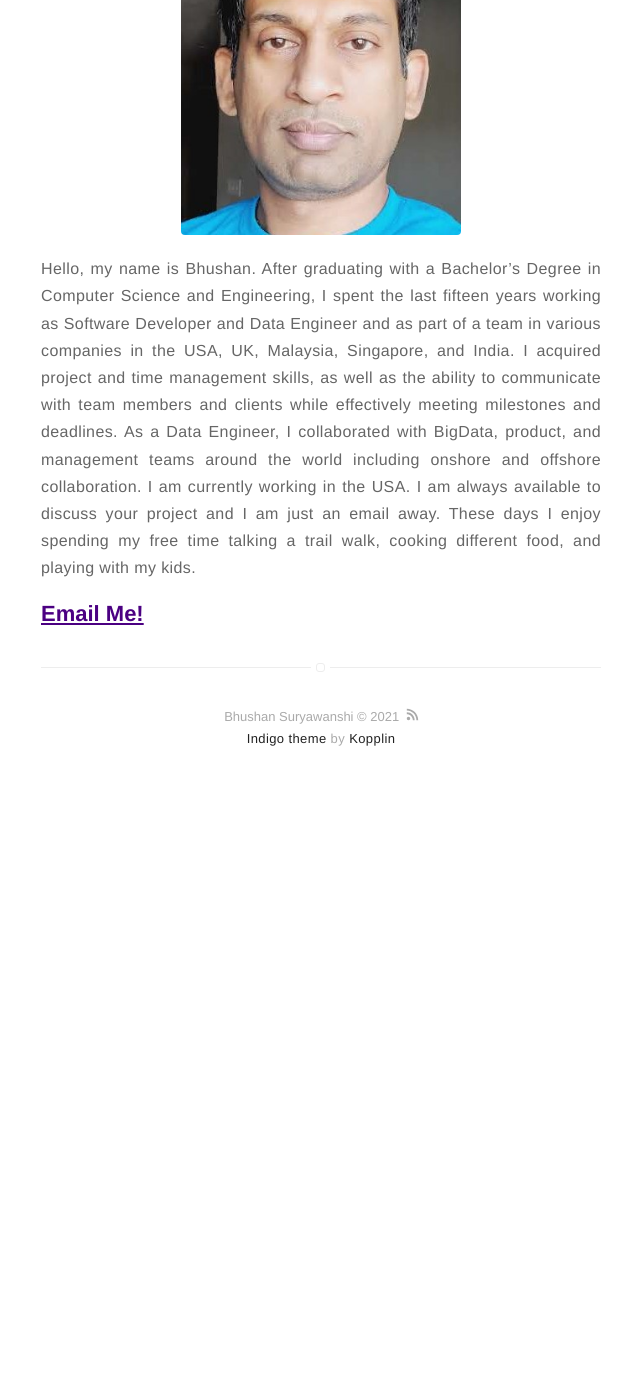
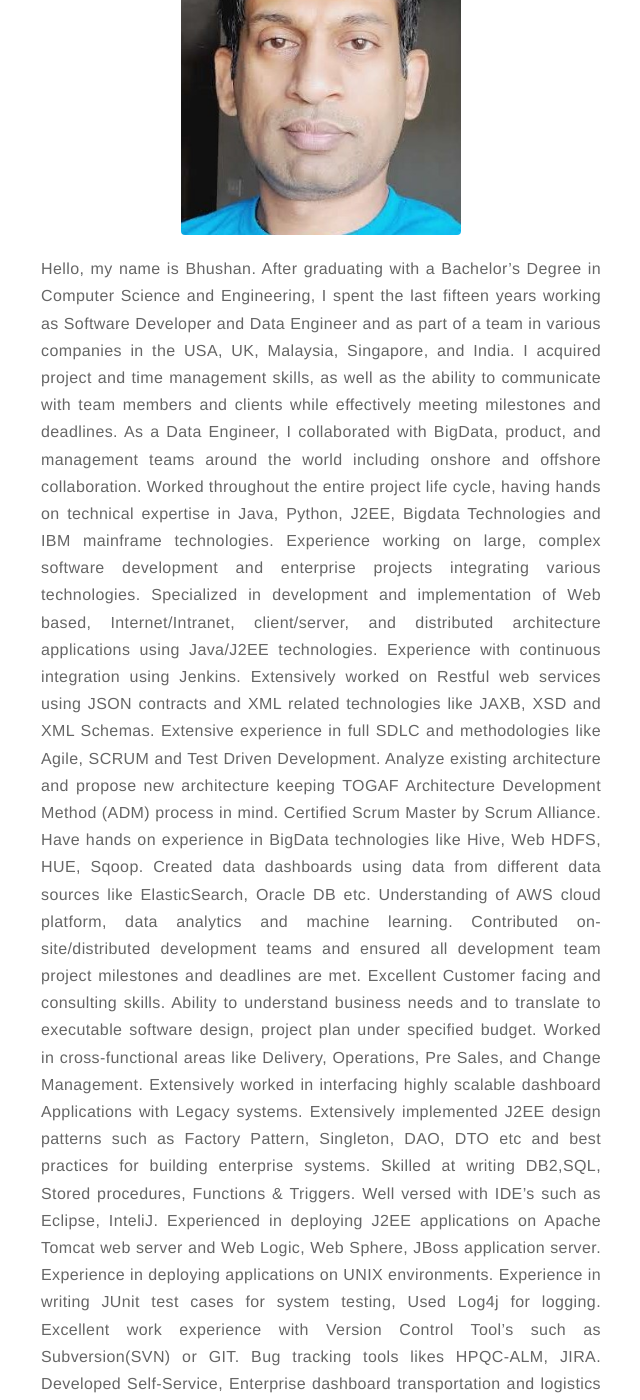
Before and after one commit to BhushanGitHub/bhushanGitHub.github.io, a Jekyll site: the page built from about.md, in a window 1280 px wide and 1400 px high, scrolled down 231 px. Shown: the whole window, without its empty margins (319-959 px from the left). Built offline with Jekyll 4.4.1, drawn with Linux system fonts in a browser that asks for light colours; before the commit the page ends 1042 px from its top, so only the background shows below that; some of the changed text lies outside the part shown.

```diff
--- a/about.md
+++ b/about.md
@@ -12,8 +12,68 @@ the ability to communicate with team members and clients while effectively meeti
 
 As a Data Engineer, I collaborated with BigData, product, and management teams around the world including onshore and offshore collaboration.
 
+Worked throughout the entire project life cycle, having hands on technical expertise in Java, Python, J2EE, Bigdata Technologies and IBM mainframe technologies.
+
+Experience working on large, complex software development and enterprise projects integrating various technologies.
+
+Specialized in development and implementation of Web based, Internet/Intranet, client/server, and distributed architecture applications using Java/J2EE technologies.
+
+Experience with continuous integration using Jenkins.
+
+Extensively worked on Restful web services using JSON contracts and XML related technologies like JAXB, XSD and XML Schemas.
+
+Extensive experience in full SDLC and methodologies like Agile, SCRUM and Test Driven Development.
+
+Analyze existing architecture and propose new architecture keeping TOGAF Architecture Development Method (ADM) process in mind.
+
+Certified Scrum Master by Scrum Alliance.
+
+Have hands on experience in BigData technologies like Hive, Web HDFS,  HUE, Sqoop.
+
+Created data dashboards using data from different data sources like ElasticSearch, Oracle DB etc.
+
+Understanding of AWS cloud platform, data analytics and machine learning.
+
+Contributed on-site/distributed development teams and ensured all development team project milestones and deadlines are met.
+
+Excellent Customer facing and consulting skills. Ability to understand business needs and to translate to executable software design, project plan under specified budget.
+
+Worked in cross-functional areas like Delivery, Operations, Pre Sales, and Change Management.
+
+Extensively worked in interfacing highly scalable dashboard Applications with Legacy systems.
+
+Extensively implemented J2EE design patterns such as Factory Pattern, Singleton, DAO, DTO etc and best practices for building enterprise systems.
+
+Skilled at writing DB2,SQL, Stored procedures, Functions & Triggers.
+
+Well versed with IDE’s such as Eclipse, InteliJ.
+
+Experienced in deploying J2EE applications on Apache Tomcat web server and Web Logic, Web Sphere, JBoss application server.
+
+Experience in deploying applications on UNIX environments.
+
+Experience in writing JUnit test cases for system testing, Used Log4j for logging.
+
+Excellent work experience with Version Control Tool’s such as Subversion(SVN) or GIT.
+
+Bug tracking tools likes HPQC-ALM, JIRA.
+
+Developed Self-Service, Enterprise dashboard transportation and logistics vertical.
+
+Worked with Maven for application building, scheduling, mailing, and automation.
+
+Worked on CICD and Dockerization.
+
+Worked on Agile Development Methodology.
+
+Experienced in Full SDLC life Cycle such as Analysis, Design, Implementation, Testing, Enhancement, Production Support and Change Management of business critical applications.
+
+
 I am currently working in the USA. I am always available to discuss your project and I am just an email away.
 These days I enjoy spending my free time talking a trail walk, cooking different food, and playing with my kids.
+
+
+
 
 </p>
 
```
Also changed, not shown: _posts/2021-03-01-Airline_Safety_Visualization.md (+2 -0 lines), work.md (+28 -1 lines).
